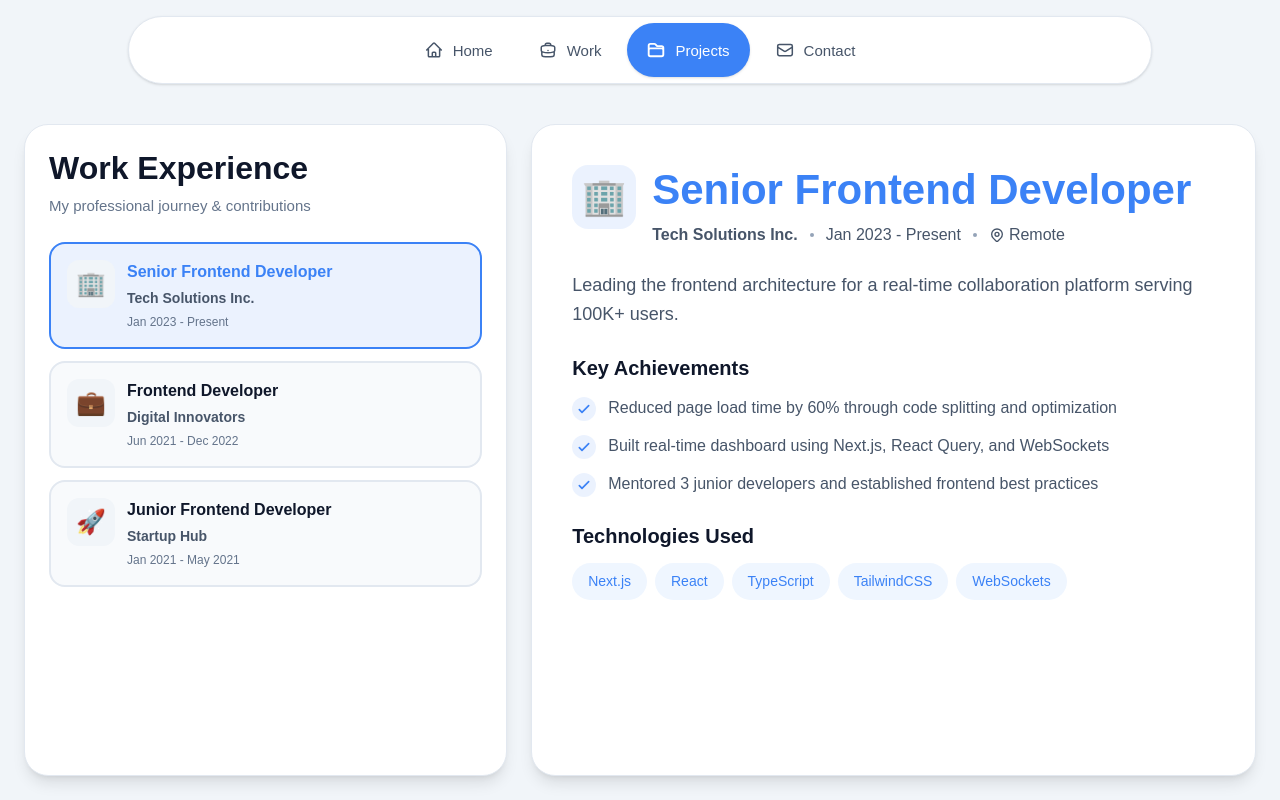
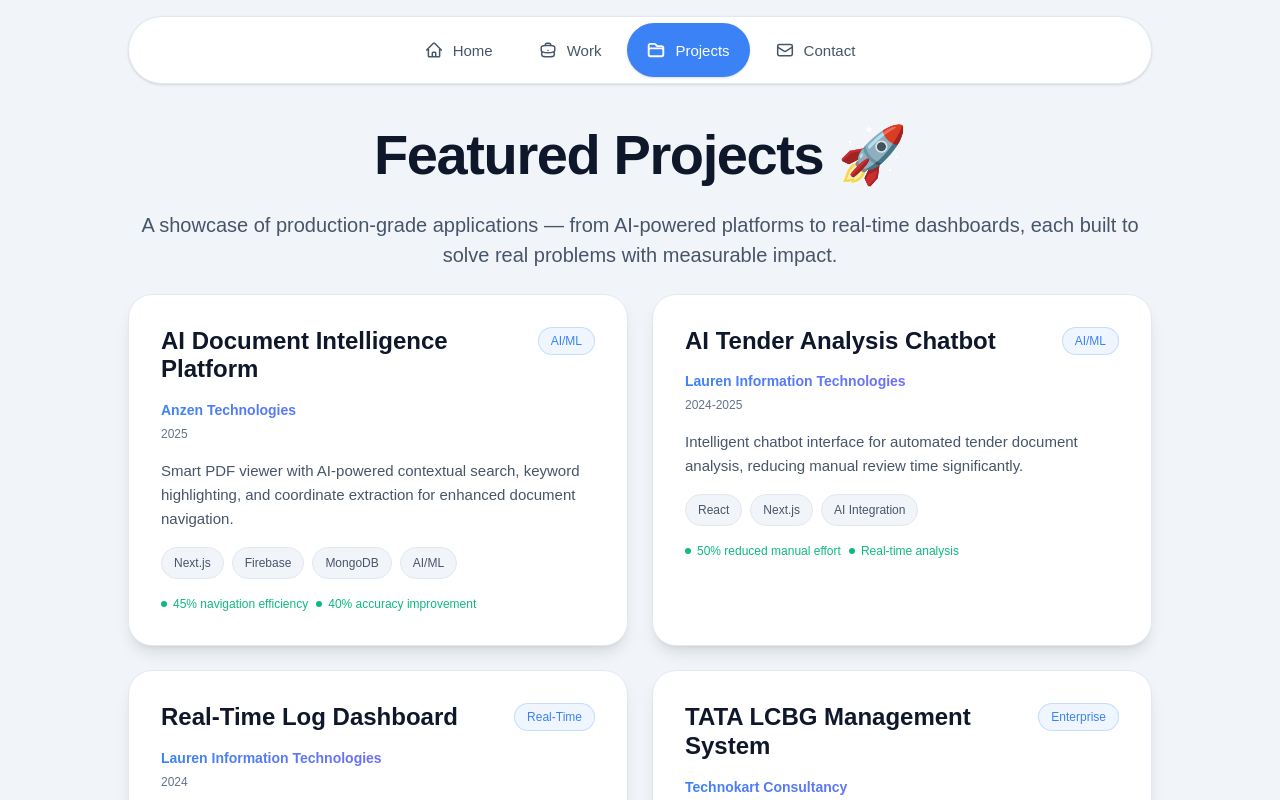
Before and after one commit to Kunal-Bera-11/BuiltByKunal, a Next.js app: page /projects in a window 1280 px wide. Built offline with nearby package versions, Linux system fonts and the light colour scheme.

Commit message:
feat: refactor ProjectsPage component to showcase featured projects with improved layout and styling

```diff
--- a/src/app/(profile)/projects/page.tsx
+++ b/src/app/(profile)/projects/page.tsx
@@ -1,312 +1,125 @@
-'use client';
-import { useState } from 'react';
-
-// Sample work data - Replace with your actual experience
-const workExperience = [
+export default function ProjectsPage() {
+    const projects = [
         {
-    id: 1,
-    company: "Tech Solutions Inc.",
-    role: "Senior Frontend Developer",
-    period: "Jan 2023 - Present",
-    location: "Remote",
-    logo: "🏢", // Replace with actual logo/image
-    description: "Leading the frontend architecture for a real-time collaboration platform serving 100K+ users.",
-    achievements: [
-      "Reduced page load time by 60% through code splitting and optimization",
-      "Built real-time dashboard using Next.js, React Query, and WebSockets",
-      "Mentored 3 junior developers and established frontend best practices"
-    ],
-    tech: ["Next.js", "React", "TypeScript", "TailwindCSS", "WebSockets"],
-    color: "blue" // blue, purple, green
+            title: "AI Document Intelligence Platform",
+            company: "Anzen Technologies",
+            duration: "2025",
+            description: "Smart PDF viewer with AI-powered contextual search, keyword highlighting, and coordinate extraction for enhanced document navigation.",
+            tech: ["Next.js", "Firebase", "MongoDB", "AI/ML"],
+            impact: ["45% navigation efficiency", "40% accuracy improvement"],
+            category: "AI/ML"
         },
         {
-    id: 2,
-    company: "Digital Innovators",
-    role: "Frontend Developer",
-    period: "Jun 2021 - Dec 2022",
-    location: "Mumbai, India",
-    logo: "💼",
-    description: "Developed and maintained multiple client-facing web applications with focus on performance and accessibility.",
-    achievements: [
-      "Implemented responsive designs achieving 100% mobile compatibility",
-      "Integrated RESTful APIs and GraphQL for seamless data fetching",
-      "Achieved WCAG AA accessibility standards across all projects"
-    ],
-    tech: ["React", "Angular", "JavaScript", "SCSS", "Redux"],
-    color: "purple"
+            title: "AI Tender Analysis Chatbot",
+            company: "Lauren Information Technologies",
+            duration: "2024-2025",
+            description: "Intelligent chatbot interface for automated tender document analysis, reducing manual review time significantly.",
+            tech: ["React", "Next.js", "AI Integration"],
+            impact: ["50% reduced manual effort", "Real-time analysis"],
+            category: "AI/ML"
         },
         {
-    id: 3,
-    company: "Startup Hub",
-    role: "Junior Frontend Developer",
-    period: "Jan 2021 - May 2021",
-    location: "Hybrid",
-    logo: "🚀",
-    description: "Started my journey building dynamic user interfaces and learning modern web development practices.",
-    achievements: [
-      "Built 5+ landing pages with conversion rates above 12%",
-      "Collaborated with designers using Figma to implement pixel-perfect UIs",
-      "Contributed to component library used across 3 different products"
-    ],
-    tech: ["HTML", "CSS", "JavaScript", "Bootstrap", "jQuery"],
-    color: "green"
+            title: "Real-Time Log Dashboard",
+            company: "Lauren Information Technologies",
+            duration: "2024",
+            description: "WebSocket-powered live monitoring dashboard for system logs with filtering, search, and alert capabilities.",
+            tech: ["React", "WebSocket", "Tailwind CSS"],
+            impact: ["40% operational visibility", "Real-time monitoring"],
+            category: "Real-Time"
+        },
+        {
+            title: "TATA LCBG Management System",
+            company: "Technokart Consultancy",
+            duration: "2022-2023",
+            description: "Complete system revamp with performance optimization, modern UI, and enhanced user workflows.",
+            tech: ["Angular", "Node.js", "Bootstrap"],
+            impact: ["90% faster load times", "25% engagement boost"],
+            category: "Enterprise"
+        },
+        {
+            title: "AI Coaching Platform",
+            company: "Technokart Consultancy",
+            duration: "2023",
+            description: "Real-time AI-driven coaching tools using TensorFlow for live performance feedback and skill assessment.",
+            tech: ["Angular", "TensorFlow.js", "WebRTC"],
+            impact: ["Live feedback", "AI-powered insights"],
+            category: "AI/ML"
         }
     ];
 
-function WorkShowcase() {
-  const [selectedWork, setSelectedWork] = useState(workExperience[0]);
+    return (
+        <section className="w-full h-full overflow-y-auto flex flex-col gap-4 sm:gap-6 p-4 sm:p-6">
+            <div className="w-full sm:max-w-5xl sm:mx-auto">
+                <div className="w-full text-center flex flex-col gap-4 sm:gap-6">
+                    <h1 className="text-[1.625rem] leading-[1.2] sm:text-[56px] sm:leading-[1.1] font-bold text-[#0F172A] dark:text-[#F8FAFC] tracking-tight">
+                        Featured Projects&nbsp;
+                        <span className="inline-block animate-rocket-launch origin-[70%_70%]">🚀</span>
+                    </h1>
+                    <p className="text-[0.75rem] leading-[1.5] sm:text-[20px] sm:leading-[1.5] font-medium text-[#475569] dark:text-[#CBD5E1]">
+                        A showcase of production-grade applications — from AI-powered platforms to real-time dashboards, each built to solve real problems with measurable impact.
+                    </p>
+                </div>
+            </div>
 
-  const getColorClasses = (color: string) => {
-    const colors = {
-      blue: {
-        border: "border-[#3B82F6] dark:border-[#60A5FA]",
-        bg: "bg-[#3B82F6]/10 dark:bg-[#60A5FA]/10",
-        text: "text-[#3B82F6] dark:text-[#60A5FA]",
-        tag: "bg-[#EFF6FF] dark:bg-[#1E3A8A]/20 text-[#3B82F6] dark:text-[#60A5FA]"
-      },
-      purple: {
-        border: "border-[#8B5CF6] dark:border-[#A78BFA]",
-        bg: "bg-[#8B5CF6]/10 dark:bg-[#A78BFA]/10",
-        text: "text-[#8B5CF6] dark:text-[#A78BFA]",
-        tag: "bg-[#F5F3FF] dark:bg-[#5B21B6]/20 text-[#8B5CF6] dark:text-[#A78BFA]"
-      },
-      green: {
-        border: "border-[#10B981] dark:border-[#34D399]",
-        bg: "bg-[#10B981]/10 dark:bg-[#34D399]/10",
-        text: "text-[#10B981] dark:text-[#34D399]",
-        tag: "bg-[#ECFDF5] dark:bg-[#065F46]/20 text-[#10B981] dark:text-[#34D399]"
-      }
-    };
-    return colors[color as keyof typeof colors] || colors.blue;
-  };
+            <div className="w-full sm:max-w-5xl sm:mx-auto grid grid-cols-1 sm:grid-cols-2 gap-4 sm:gap-6">
+                {projects.map((project, index) => (
+                    <div
+                        key={index}
+                        className="w-full flex flex-col gap-4 rounded-3xl bg-white dark:bg-[#1E293B] border border-[#E2E8F0] dark:border-[#334155] p-6 sm:p-8 shadow-lg hover:shadow-[0_20px_60px_rgba(96,165,250,0.3)] dark:hover:shadow-[0_20px_60px_rgba(96,165,250,0.2)] transition-all duration-300 hover:scale-[1.02]"
+                    >
+                        <div className="flex items-start justify-between gap-3">
+                            <h2 className="text-[1.125rem] sm:text-[1.5rem] leading-[1.2] font-bold text-[#0F172A] dark:text-[#F8FAFC]">
+                                {project.title}
+                            </h2>
+                            <span className="flex-shrink-0 px-3 py-1 text-[0.75rem] font-medium rounded-full bg-[#60A5FA]/10 dark:bg-[#60A5FA]/20 text-[#3B82F6] dark:text-[#60A5FA] border border-[#60A5FA]/30">
+                                {project.category}
+                            </span>
+                        </div>
 
-  return (
-    <>
-      {/* DESKTOP VERSION */}
-      <section className="w-full h-full hidden sm:flex gap-6 p-6">
-        {/* LEFT - Timeline/List */}
-        <div className="w-2/5 h-full">
-          <div className="w-full h-full rounded-3xl bg-white dark:bg-[#1E293B] border border-[#E2E8F0] dark:border-[#334155] p-6 shadow-lg flex flex-col gap-4 overflow-auto">
-            <div className="flex flex-col gap-2 mb-2">
-              <h2 className="text-[32px] leading-[1.2] font-bold text-[#0F172A] dark:text-[#F8FAFC]">
-                Work Experience
-              </h2>
-              <p className="text-[15px] text-[#64748B] dark:text-[#94A3B8]">
-                My professional journey & contributions
+                        <div className="flex flex-col gap-1">
+                            <p className="text-[0.875rem] font-semibold text-transparent bg-clip-text bg-gradient-to-r from-[#3B82F6] to-[#8B5CF6] dark:from-[#60A5FA] dark:to-[#A78BFA]">
+                                {project.company}
+                            </p>
+                            <p className="text-[0.75rem] text-[#64748B] dark:text-[#94A3B8]">
+                                {project.duration}
                             </p>
                         </div>
 
-            {/* Timeline */}
-            <div className="flex flex-col gap-3">
-              {workExperience.map((work) => {
-                const colors = getColorClasses(work.color);
-                const isSelected = selectedWork.id === work.id;
-
-                return (
-                  <button
-                    key={work.id}
-                    onClick={() => setSelectedWork(work)}
-                    className={`w-full text-left p-4 rounded-2xl border-2 transition-all duration-300 hover:scale-[1.02] active:scale-[0.98] focus-visible:outline-none focus-visible:ring-2 focus-visible:ring-[#3B82F6] dark:focus-visible:ring-[#60A5FA] focus-visible:ring-offset-2
-                      ${isSelected
-                        ? `${colors.border} ${colors.bg}`
-                        : 'border-[#E2E8F0] dark:border-[#334155] bg-[#F8FAFC] dark:bg-[#334155]/20 hover:border-[#3B82F6] dark:hover:border-[#60A5FA]'
-                      }`}>
-                    <div className="flex items-start gap-3">
-                      {/* Logo/Icon */}
-                      <div className="flex-shrink-0 w-12 h-12 rounded-xl bg-[#F1F5F9] dark:bg-[#334155]/40 flex items-center justify-center text-2xl">
-                        {work.logo}
-                      </div>
-
-                      {/* Content */}
-                      <div className="flex-1 min-w-0">
-                        <h3 className={`text-[16px] font-bold mb-1 ${isSelected ? colors.text : 'text-[#0F172A] dark:text-[#F8FAFC]'}`}>
-                          {work.role}
-                        </h3>
-                        <p className="text-[14px] font-semibold text-[#475569] dark:text-[#CBD5E1] mb-1">
-                          {work.company}
-                        </p>
-                        <p className="text-[12px] text-[#64748B] dark:text-[#94A3B8]">
-                          {work.period}
-                        </p>
-                      </div>
-
-                      {/* Selected Indicator */}
-                      {isSelected && (
-                        <div className={`flex-shrink-0 w-2 h-2 rounded-full ${colors.text}`}></div>
-                      )}
-                    </div>
-                  </button>
-                );
-              })}
-            </div>
-          </div>
-        </div>
-
-        {/* RIGHT - Details */}
-        <div className="w-3/5 h-full">
-          <div className="w-full h-full rounded-3xl bg-white dark:bg-[#1E293B] border border-[#E2E8F0] dark:border-[#334155] p-10 shadow-lg overflow-auto">
-            <div className="flex flex-col gap-6">
-              {/* Header */}
-              <div className="flex items-start gap-4">
-                <div className={`flex-shrink-0 w-16 h-16 rounded-2xl ${getColorClasses(selectedWork.color).bg} flex items-center justify-center text-4xl`}>
-                  {selectedWork.logo}
-                </div>
-                <div className="flex-1">
-                  <h2 className={`text-[42px] leading-[1.2] font-bold ${getColorClasses(selectedWork.color).text} mb-2`}>
-                    {selectedWork.role}
-                  </h2>
-                  <div className="flex flex-wrap items-center gap-3 text-[16px] text-[#475569] dark:text-[#CBD5E1]">
-                    <span className="font-semibold">{selectedWork.company}</span>
-                    <span className="w-1 h-1 rounded-full bg-[#94A3B8]"></span>
-                    <span>{selectedWork.period}</span>
-                    <span className="w-1 h-1 rounded-full bg-[#94A3B8]"></span>
-                    <span className="flex items-center gap-1">
-                      <svg className="w-4 h-4" fill="none" stroke="currentColor" viewBox="0 0 24 24">
-                        <path strokeLinecap="round" strokeLinejoin="round" strokeWidth={2} d="M17.657 16.657L13.414 20.9a1.998 1.998 0 01-2.827 0l-4.244-4.243a8 8 0 1111.314 0z" />
-                        <path strokeLinecap="round" strokeLinejoin="round" strokeWidth={2} d="M15 11a3 3 0 11-6 0 3 3 0 016 0z" />
-                      </svg>
-                      {selectedWork.location}
-                    </span>
-                  </div>
-                </div>
-              </div>
-
-              {/* Description */}
-              <p className="text-[18px] leading-[1.6] text-[#475569] dark:text-[#CBD5E1]">
-                {selectedWork.description}
+                        <p className="text-[0.875rem] sm:text-[0.9375rem] leading-[1.6] text-[#475569] dark:text-[#94A3B8]">
+                            {project.description}
                         </p>
 
-              {/* Achievements */}
-              <div>
-                <h3 className="text-[20px] font-bold text-[#0F172A] dark:text-[#F8FAFC] mb-3">
-                  Key Achievements
-                </h3>
-                <ul className="flex flex-col gap-3">
-                  {selectedWork.achievements.map((achievement, index) => (
-                    <li key={index} className="flex items-start gap-3">
-                      <div className={`flex-shrink-0 w-6 h-6 rounded-full ${getColorClasses(selectedWork.color).bg} flex items-center justify-center mt-0.5`}>
-                        <svg className={`w-4 h-4 ${getColorClasses(selectedWork.color).text}`} fill="none" stroke="currentColor" viewBox="0 0 24 24">
-                          <path strokeLinecap="round" strokeLinejoin="round" strokeWidth={2.5} d="M5 13l4 4L19 7" />
-                        </svg>
-                      </div>
-                      <span className="flex-1 text-[16px] leading-[1.6] text-[#475569] dark:text-[#CBD5E1]">
-                        {achievement}
-                      </span>
-                    </li>
-                  ))}
-                </ul>
-              </div>
-
-              {/* Technologies */}
-              <div>
-                <h3 className="text-[20px] font-bold text-[#0F172A] dark:text-[#F8FAFC] mb-3">
-                  Technologies Used
-                </h3>
                         <div className="flex flex-wrap gap-2">
-                  {selectedWork.tech.map((tech, index) => (
+                            {project.tech.map((tech, techIndex) => (
                                 <span
-                      key={index}
-                      className={`px-4 py-2 rounded-full text-[14px] font-medium ${getColorClasses(selectedWork.color).tag}`}>
+                                    key={techIndex}
+                                    className="px-3 py-1.5 text-[0.75rem] font-medium rounded-full bg-[#F1F5F9] dark:bg-[#334155]/60 text-[#475569] dark:text-[#CBD5E1] border border-[#E2E8F0] dark:border-[#334155]"
+                                >
                                     {tech}
                                 </span>
                             ))}
                         </div>
-              </div>
-            </div>
-          </div>
-        </div>
-      </section>
 
-      {/* MOBILE VERSION */}
-      <section className="w-full h-full sm:hidden flex flex-col overflow-auto">
-        <div className="flex flex-col gap-4 p-4 pb-24">
-          {/* Header */}
-          <div className="w-full rounded-3xl bg-white dark:bg-[#1E293B] border border-[#E2E8F0] dark:border-[#334155] p-6 shadow-lg">
-            <h2 className="text-[26px] leading-[1.2] font-bold text-[#0F172A] dark:text-[#F8FAFC] mb-2">
-              Work Experience
-            </h2>
-            <p className="text-[15px] text-[#64748B] dark:text-[#94A3B8]">
-              My professional journey & contributions
-            </p>
-          </div>
-
-          {/* Work Cards */}
-          {workExperience.map((work) => {
-            const colors = getColorClasses(work.color);
-
-            return (
-              <div
-                key={work.id}
-                className="w-full rounded-3xl bg-white dark:bg-[#1E293B] border border-[#E2E8F0] dark:border-[#334155] p-6 shadow-lg flex flex-col gap-4">
-
-                {/* Header */}
-                <div className="flex items-start gap-3">
-                  <div className={`flex-shrink-0 w-14 h-14 rounded-xl ${colors.bg} flex items-center justify-center text-3xl`}>
-                    {work.logo}
-                  </div>
-                  <div className="flex-1 min-w-0">
-                    <h3 className={`text-[20px] leading-[1.2] font-bold ${colors.text} mb-1`}>
-                      {work.role}
-                    </h3>
-                    <p className="text-[15px] font-semibold text-[#475569] dark:text-[#CBD5E1] mb-1">
-                      {work.company}
-                    </p>
-                    <div className="flex flex-wrap items-center gap-2 text-[13px] text-[#64748B] dark:text-[#94A3B8]">
-                      <span>{work.period}</span>
-                      <span className="w-1 h-1 rounded-full bg-[#94A3B8]"></span>
-                      <span>{work.location}</span>
-                    </div>
-                  </div>
-                </div>
-
-                {/* Description */}
-                <p className="text-[15px] leading-[1.6] text-[#475569] dark:text-[#CBD5E1]">
-                  {work.description}
-                </p>
-
-                {/* Achievements */}
-                <div>
-                  <h4 className="text-[16px] font-bold text-[#0F172A] dark:text-[#F8FAFC] mb-2">
-                    Key Achievements
-                  </h4>
-                  <ul className="flex flex-col gap-2">
-                    {work.achievements.map((achievement, index) => (
-                      <li key={index} className="flex items-start gap-2">
-                        <div className={`flex-shrink-0 w-5 h-5 rounded-full ${colors.bg} flex items-center justify-center mt-0.5`}>
-                          <svg className={`w-3 h-3 ${colors.text}`} fill="none" stroke="currentColor" viewBox="0 0 24 24">
-                            <path strokeLinecap="round" strokeLinejoin="round" strokeWidth={2.5} d="M5 13l4 4L19 7" />
-                          </svg>
-                        </div>
-                        <span className="flex-1 text-[14px] leading-[1.5] text-[#475569] dark:text-[#CBD5E1]">
-                          {achievement}
-                        </span>
-                      </li>
-                    ))}
-                  </ul>
-                </div>
-
-                {/* Technologies */}
-                <div>
-                  <h4 className="text-[16px] font-bold text-[#0F172A] dark:text-[#F8FAFC] mb-2">
-                    Technologies
-                  </h4>
                         <div className="flex flex-wrap gap-2">
-                    {work.tech.map((tech, index) => (
+                            {project.impact.map((item, impactIndex) => (
                                 <span
-                        key={index}
-                        className={`px-3 py-1.5 rounded-full text-[13px] font-medium ${colors.tag}`}>
-                        {tech}
+                                    key={impactIndex}
+                                    className="flex items-center gap-1.5 text-[0.75rem] font-medium text-[#10B981] dark:text-[#34D399]"
+                                >
+                                    <span className="w-1.5 h-1.5 rounded-full bg-[#10B981] dark:bg-[#34D399]"></span>
+                                    {item}
                                 </span>
                             ))}
                         </div>
                     </div>
+                ))}
             </div>
-            );
-          })}
+
+            <div className="w-full sm:max-w-5xl sm:mx-auto text-center">
+                <p className="text-[1.125rem] sm:text-[1.25rem] leading-[1.6] font-medium text-[#0F172A] dark:text-[#F8FAFC] italic">
+                    &quot;Each project represents a commitment to quality, performance, and user-centric design.&quot;
+                </p>
             </div>
         </section>
-    </>
     );
 }
-
-export default WorkShowcase;
```
Lines whose indentation alone changed are shown as unchanged.
